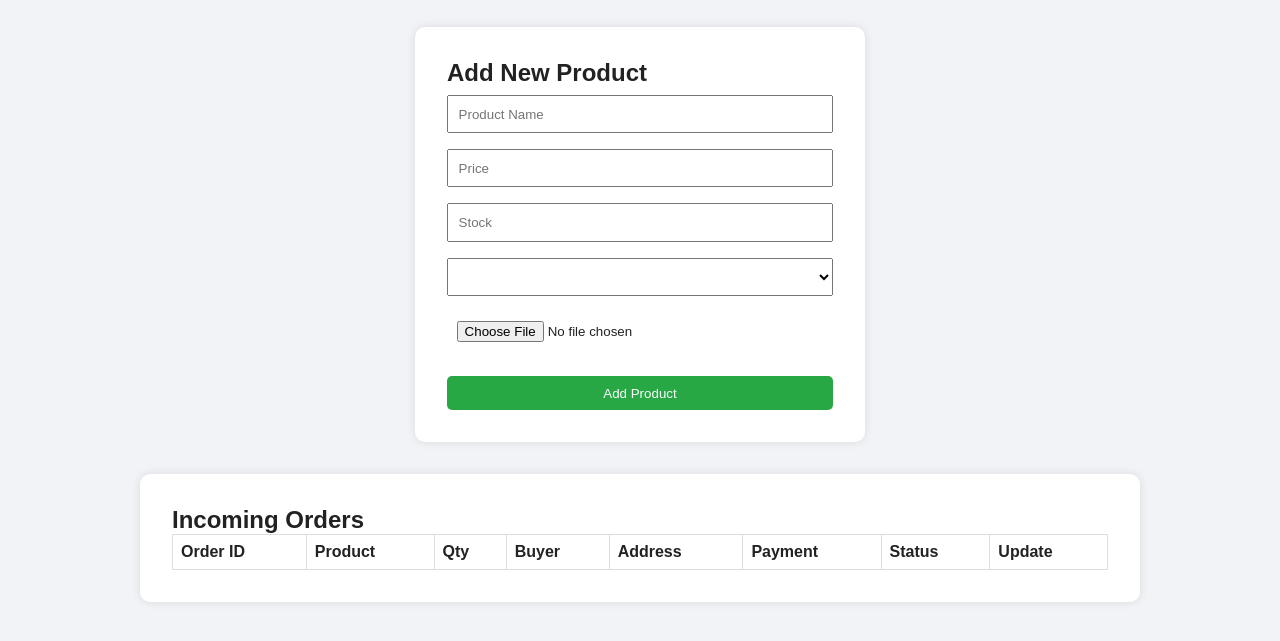
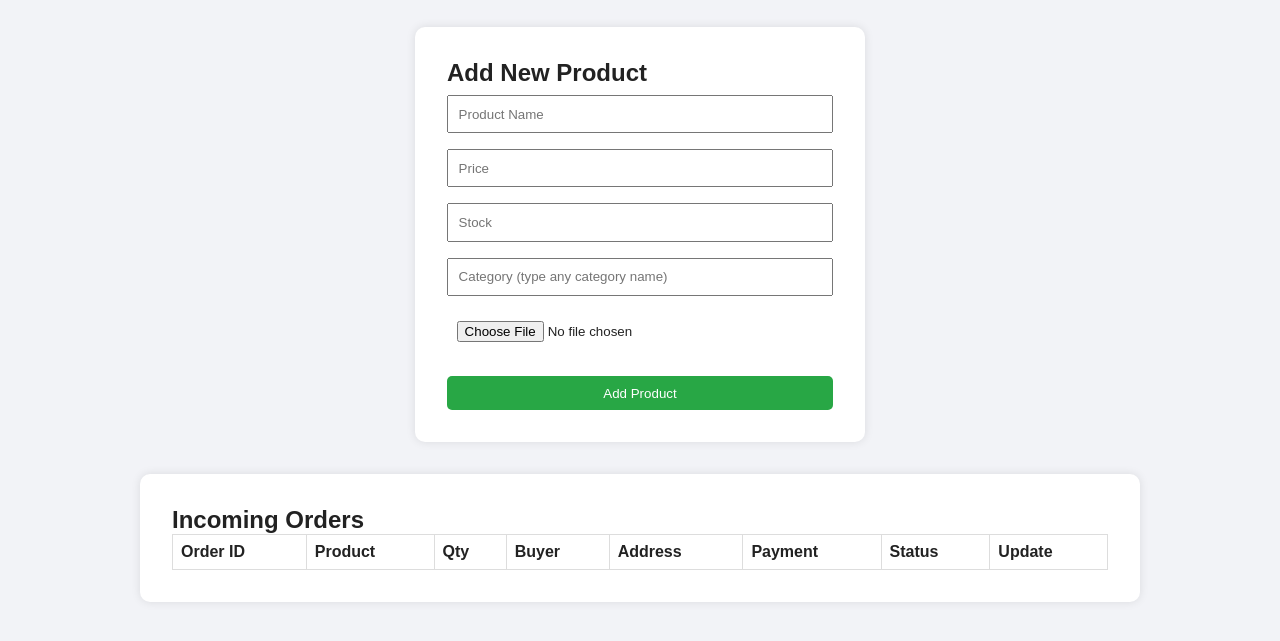
Before and after one commit to sanjaypoojary56-art/Brahmalingeshwara, a website: page public/seller-dashboard.html in a window 1280 px wide. Shown: the part 65-706 px from the top of the page. Drawn offline with Linux system fonts and the light colour scheme; no server answers.

Commit message:
Update seller-dashboard.html

```diff
--- a/public/seller-dashboard.html
+++ b/public/seller-dashboard.html
@@ -19,7 +19,7 @@
     <input type="text" id="product-name" placeholder="Product Name">
     <input type="number" id="product-price" placeholder="Price">
     <input type="number" id="product-stock" placeholder="Stock" min="0">
-    <select id="product-category"></select>
+    <input type="text" id="product-category" placeholder="Category (type any category name)">
     <input type="file" id="product-image" accept="image/*">
     <button id="add-product-btn">Add Product</button>
   </section>
```
